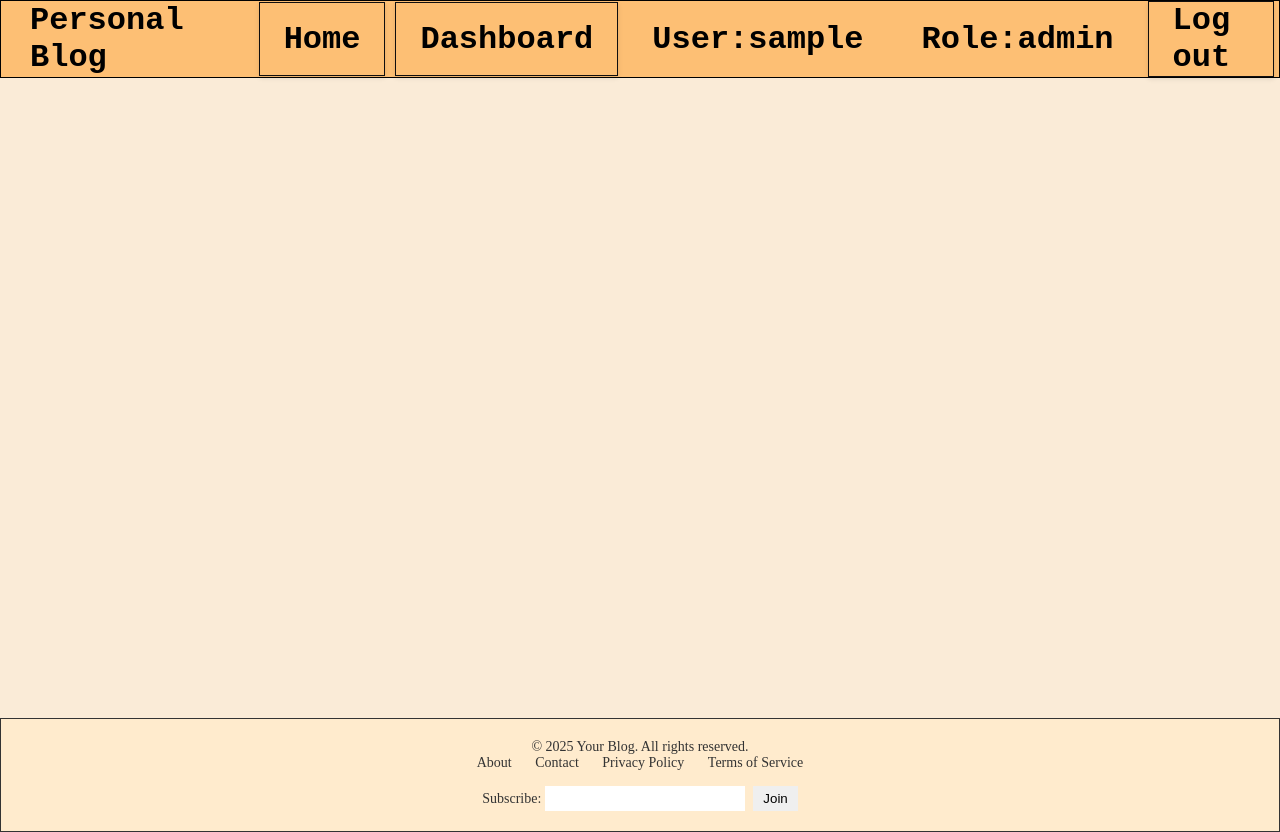
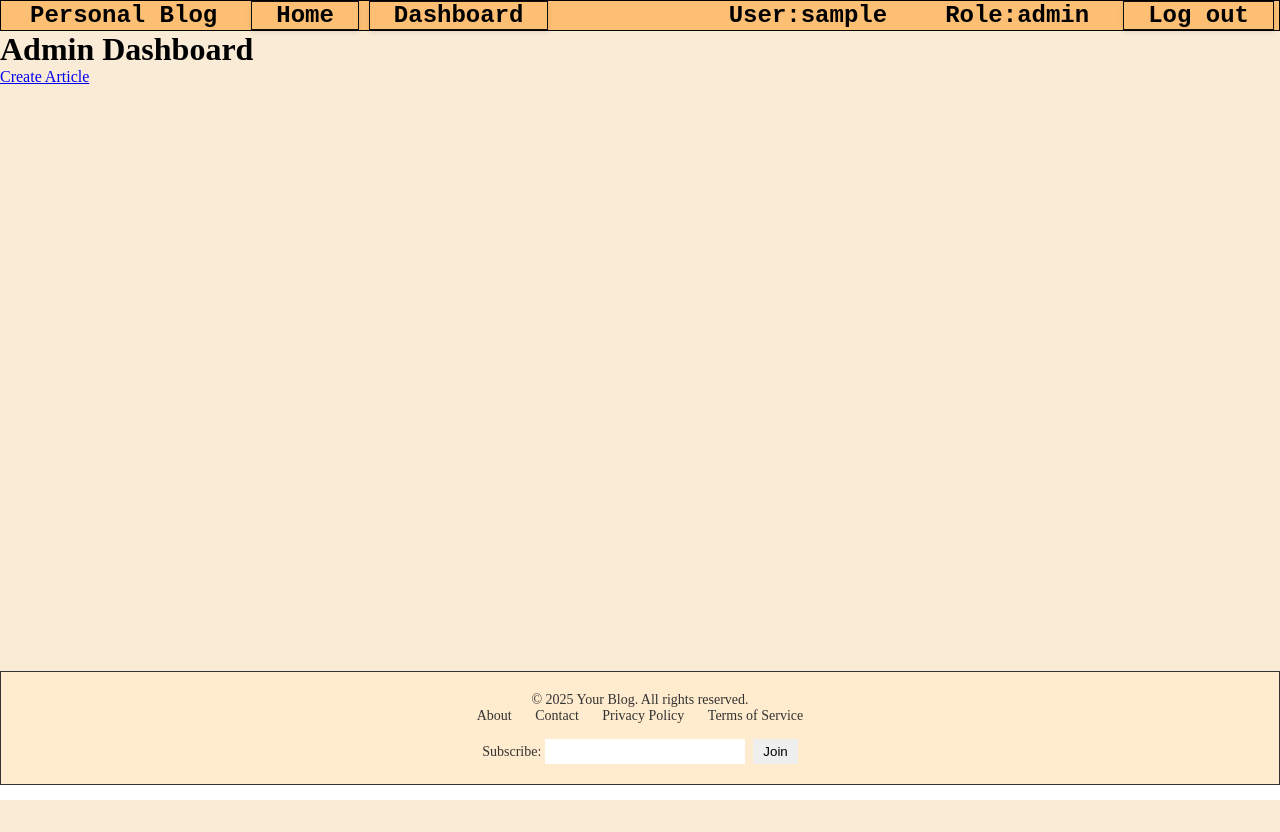
Before and after one commit to Adrian030304/Personal-Blog, a Flask app: page /admin/dashboard in a window 1280 px wide. After the commit the page ends 800 px from the top, so only its background shows below. Run offline with Flask 3, Linux system fonts and the light colour scheme; the visitor is signed in with stand-in values (Sample User, id 1).

Commit message:
refactoring, admin html logic implemented

```diff
--- a/app.py
+++ b/app.py
@@ -32,12 +32,6 @@ def admin():
 def blogs_page():
     if 'username' not in session:
         return redirect(url_for('login_user')), 301
-
-@app.route('/blogs')
-def blogs_page():
-    if 'username' not in session:
-        return redirect(url_for('login_user')), 301
-
     return render_template('blog_page.html', user=session.get('username'), user_role=session.get('role'))
 
 @app.route('/admin/dashboard')
@@ -46,7 +40,7 @@ def dashboard():
         return redirect(url_for('login_user')), 301
     return render_template('blog_page.html', user=session.get('username'), user_role=session.get('role'))
 
-@app.route('/create_blog', methods=['GET','POST'])
+@app.route('/create_article', methods=['GET','POST'])
 def create_article():
     pass
 
--- a/static/main_page.css
+++ b/static/main_page.css
@@ -45,7 +45,7 @@
 
 .blog-page {
     padding: 0 3vh;
-    font-size: 2rem;
+    font-size: 1.5rem;
     font-family: 'Courier New', Courier, monospace;
     font-weight: bold;
     margin: 0 5px;
--- a/templates/blog_page.html
+++ b/templates/blog_page.html
@@ -1,4 +1,10 @@
 {% extends "main_page.html" %}
 {% block content %}
+    {% if user_role == 'admin' %}
+        <h1>Admin Dashboard</h1>
+        <a href="{{ url_for('create_article') }}">Create Article</a>
+    {% else %}
+        <h1>Blogs</h1>
+    {% endif %}
 
 {% endblock %}
--- a/templates/login.html
+++ b/templates/login.html
@@ -6,7 +6,7 @@
         <input type="text" name="password" id="pass_login">
         <input type="submit" value="Login">
     </form>
-    <p>If you don't have an account you may create one here:
+    <p>If you don't have an account, you can create one here:
         <a href="{{url_for('register_user')}}">Sign up</a>
     </p>
 {% endblock %}
--- a/templates/register.html
+++ b/templates/register.html
@@ -6,7 +6,7 @@
         <input type="text" name="password" id="pass_registration">
         <input type="submit" value="Register">
     </form>
-    <p>If you have an account you may login one here:
+    <p>If you have an account you may login here:
         <a href="{{url_for('login_user')}}">Login</a>
     </p>
 {% endblock %}
```
